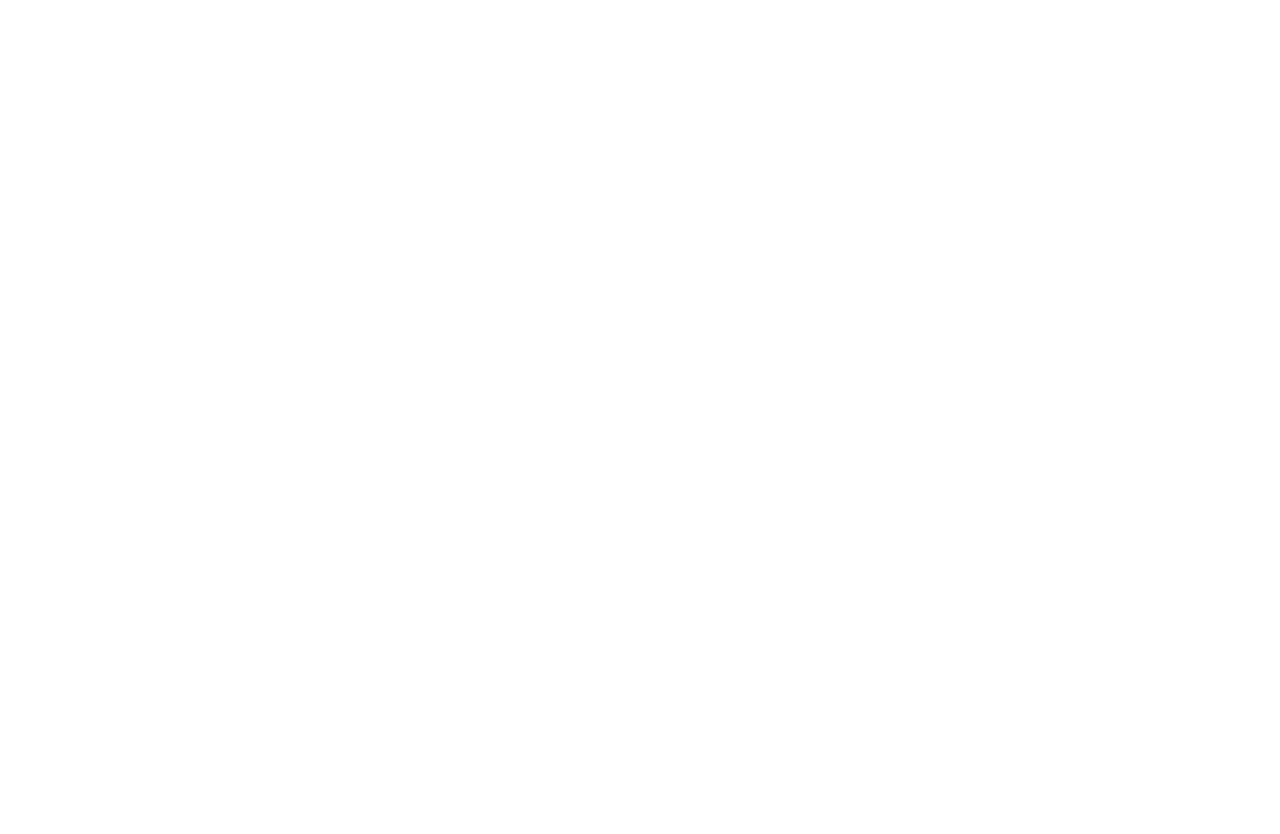
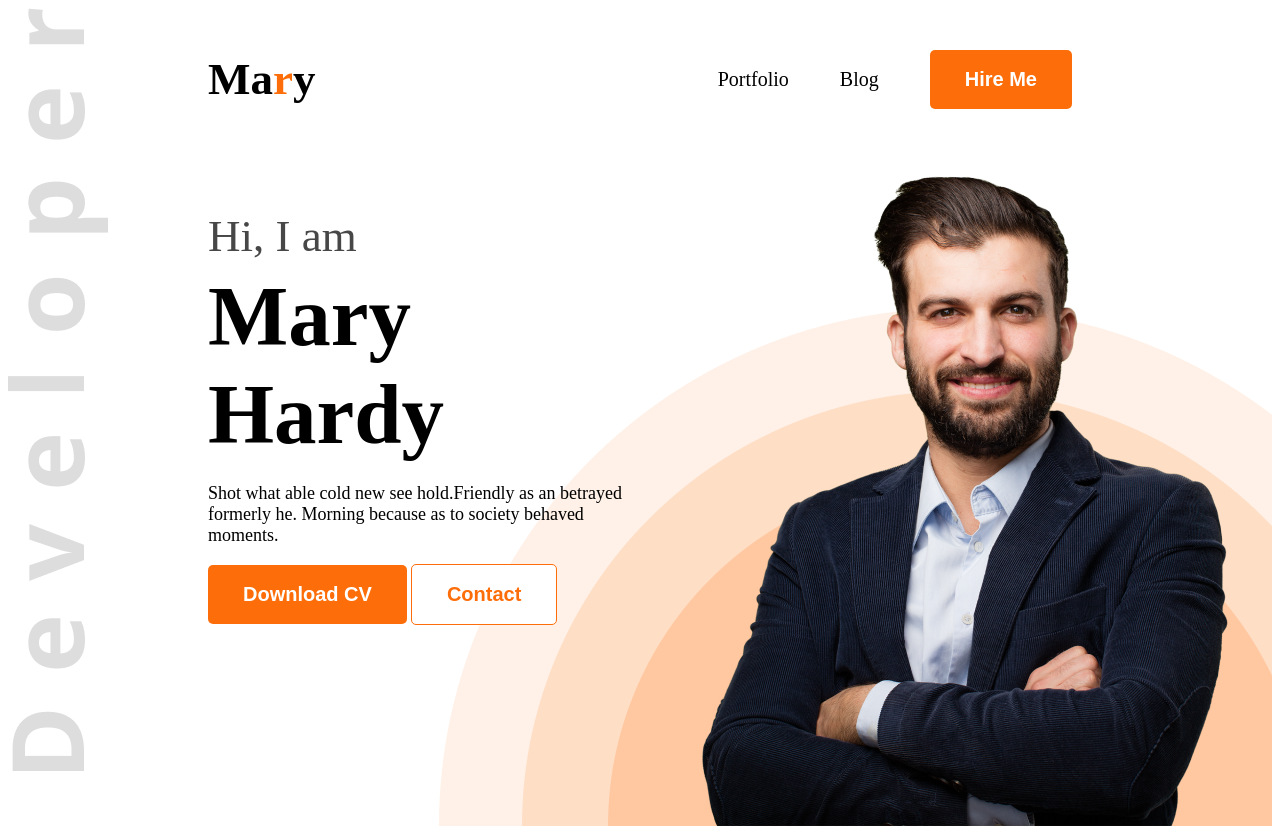
Before and after one commit to CodeWithRaihan/Portfolio, a plain HTML site: page index.html in a window 1280 px wide. Before the commit the page ends 800 px from the top, so only its background shows below. Drawn offline with Linux system fonts and the light colour scheme.

Commit message:
added the header part

```diff
--- a/index.html
+++ b/index.html
@@ -4,8 +4,32 @@
     <meta charset="UTF-8">
     <meta name="viewport" content="width=device-width, initial-scale=1.0">
     <title>Web dev portfolio</title>
+    <link rel="stylesheet" href="styles/style.css">
 </head>
 <body>
     <!-- code start form here -->
+     <header class="header">
+
+        <!-- nav start form here -->
+         <nav>
+             <h3 class="nav-title " >Ma<span class="mary-r">r</span>y</h3>
+             <ul class="nav-items">
+                <li>Portfolio</li>
+                <li>Blog</li>
+                <li> <button class="btn-primary">Hire Me</button></li>
+             </ul>
+
+         </nav>
+         <!-- hero section start form here -->
+         <div class="bannar_container">
+              <div class="banner_text_contanent">
+                   <h4 class="banner_intro">Hi, I  am</h4>
+                   <h1 class="banner_titel">Mary Hardy</h1>
+                   <p class="banner_description">Shot what able cold new see hold.Friendly as an betrayed formerly he. Morning because as to society behaved moments.</p>
+                   <button class="btn-primary">Download CV</button> <button class="btn-Secondary">Contact</button>
+              </div>
+              <img src="images/hardy.png" alt="" class="banner_img">
+         </div>
+     </header>
 </body>
 </html>
--- /dev/null
+++ b/styles/style.css
@@ -0,0 +1,90 @@
+/* share items */
+.btn-primary{
+     background-color:#FD6E0A ;
+     font-weight: bold;
+     color: white;
+     padding: 18px 35px;
+     border-radius: 5px;
+     border: none;
+     font-size: 20px;
+
+
+
+}
+/* heder styles start here */
+.header{
+     background-image: url('../images/developer.png'), url('../images/header_bg.png');
+     background-repeat: no-repeat;
+     background-position: top left, bottom right;
+}
+/* nav styles */
+nav{
+     display: flex;
+     align-items: center;
+     justify-content: space-between;
+     margin: auto 200px;
+}
+.nav-title{
+     font-weight: 800;
+     font-size: 45px;
+}
+.mary-r{
+     color: #FD6E0A;
+}
+nav ul{
+     display: flex;
+     gap: 51px;
+     align-items: center;
+
+}
+nav ul li{
+
+
+  list-style: none;
+  font-size: 20px;
+
+
+}
+
+/* banner styles start form here */
+
+.banner_intro{
+     color: #474747;
+     font-weight: 400;
+     font-size: 45px;
+     margin-bottom: 0px;
+}
+.banner_titel{
+
+     font-weight: bold;
+     font-size: 85px;
+     margin-top: 5px;
+     margin-bottom: 0px;
+}
+.banner_description{
+    margin-top: 20px;
+    font-size: 18px;
+}
+.btn-Secondary{
+    background-color:white; ;
+     font-weight: bold;
+     color: #FD6E0A;
+     padding: 18px 35px;
+     border-radius: 5px;
+     border: 1px solid;
+     font-size: 20px;
+}
+.banner_img{
+     width: 584px;
+     height: 676px;
+}
+.bannar_container{
+     display: flex;
+     margin: 0 35px 0 200px;
+     justify-content: space-between;
+
+
+}
+.banner_text_contanent{
+   max-width: 580px;
+}
```
Also changed, not shown: images/developer.png (added), images/hardy.png (added), images/header_bg.png (added), images/icons/facebook.png (added), images/icons/insta.png (added), images/icons/js.png (added), images/icons/mongo.png (added), images/icons/nodejs.png (added), images/icons/react.png (added), images/icons/twitter.png (added).
